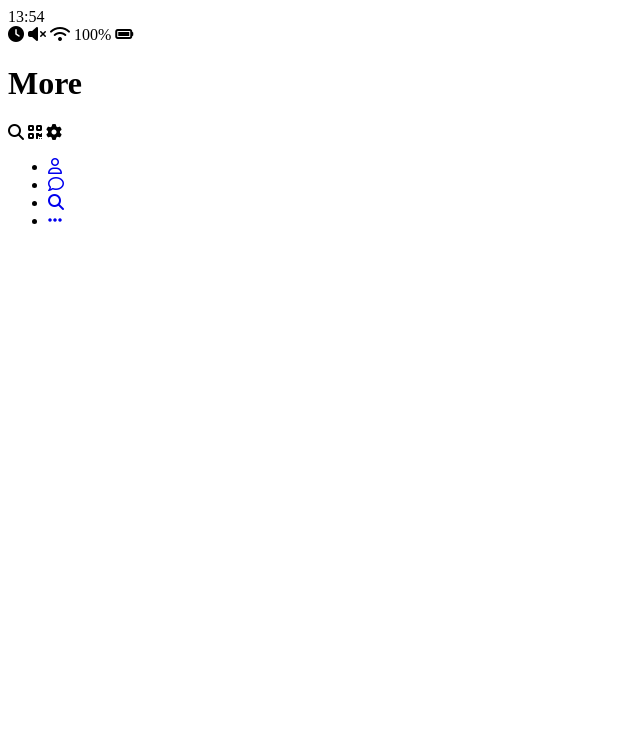
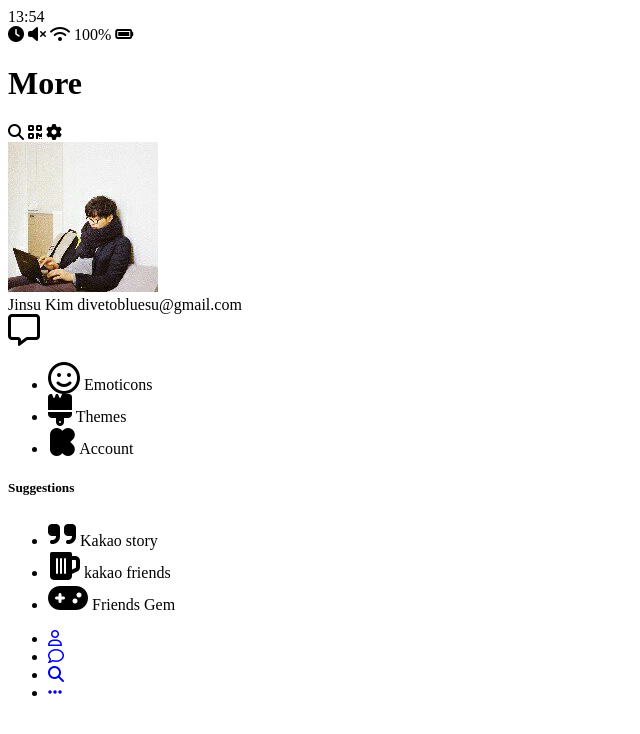
Before and after one commit to gantid/kakao-clone-v2, a plain HTML site: page more.html in a window 1280 px wide. Shown: the whole page, without its empty margins (0-640 px from the left). Drawn offline with Linux system fonts and the light colour scheme.

Commit message:
more.html 작성 완료.

```diff
--- a/more.html
+++ b/more.html
@@ -41,6 +41,71 @@
       </div>
     </header>
 
+    <main class="more">
+        <header class="more__header">
+            <div class="friends__friend friend friend--lg">
+                <div class="friends__column">
+                    <img src="images/avarta.jpg" class="g-avatar friend__avatar">
+                    <div class="friend__content">
+                        <span class="friend__name">
+                            Jinsu Kim
+                        </span>
+                        <span class="friend__status">
+                            divetobluesu@gmail.com
+                        </span>
+                    </div>
+                </div>
+                <div class="friend__column">
+                    <i class="far fa-comment-alt fa-2x"></i>
+                </div>
+            </div>
+            <ul class="more__btn-list">
+                <li class="more__btn">
+                    <span class="more__btn-icon">
+                        <i class="far fa-smile fa-2x"></i>
+                    </span>
+                    <span class="more__btn-title">Emoticons</span>
+                </li>
+                <li class="more__btn">
+                    <span class="more__btn-icon">
+                        <i class="fas fa-brush fa-2x"></i>
+                    </span>
+                    <span class="more__btn-title">Themes</span>
+                </li>
+                <li class="more__btn">
+                    <span class="more__btn-icon">
+                        <i class="fab fa-kickstarter-k fa-2x"></i>
+                    </span>
+                    <span class="more__btn-title">Account</span>
+                </li>
+            </ul>
+        </header>
+        <section class="more__suggestions">
+            <h5 class="more__title">Suggestions</h5>
+            <ul class="more__suggestions-list">
+                <li class="more__suggestion suggestion">
+                    <span class="suggestion__icon">
+                        <i class="fas fa-quote-right fa-2x"></i>
+                    </span>
+                    <span class="suggestion__title">Kakao story</span>
+                </li>
+                <li class="more__suggestion suggestion">
+                    <span class="suggestion__icon">
+                        <i class="fas fa-beer fa-2x"></i>
+                    </span>
+                    <span class="suggestion__title">kakao friends</span>
+                </li>
+                <li class="more__suggestion suggestion">
+                    <span class="suggestion__icon">
+                        <i class="fas fa-gamepad fa-2x"></i>
+                    </span>
+                    <span class="suggestion__title">Friends Gem</span>
+                </li>
+            </ul>
+        </section>
+
+    </main>
+
 
     <nav class="nav">
       <!-- nav 태그는 내부 링크를 넣기 위해서 사용된다.ul, li. a 요소들과 함께 사용되어야 한다. -->
```
